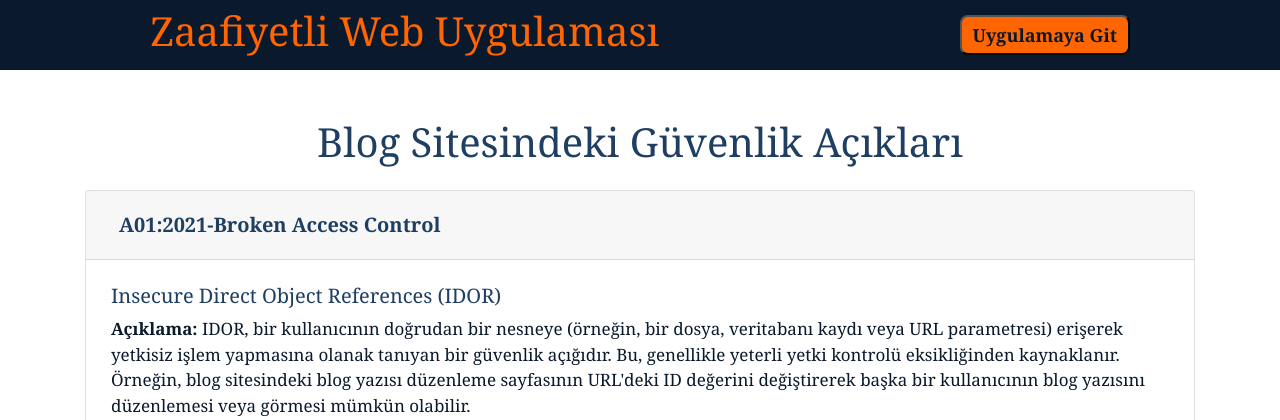
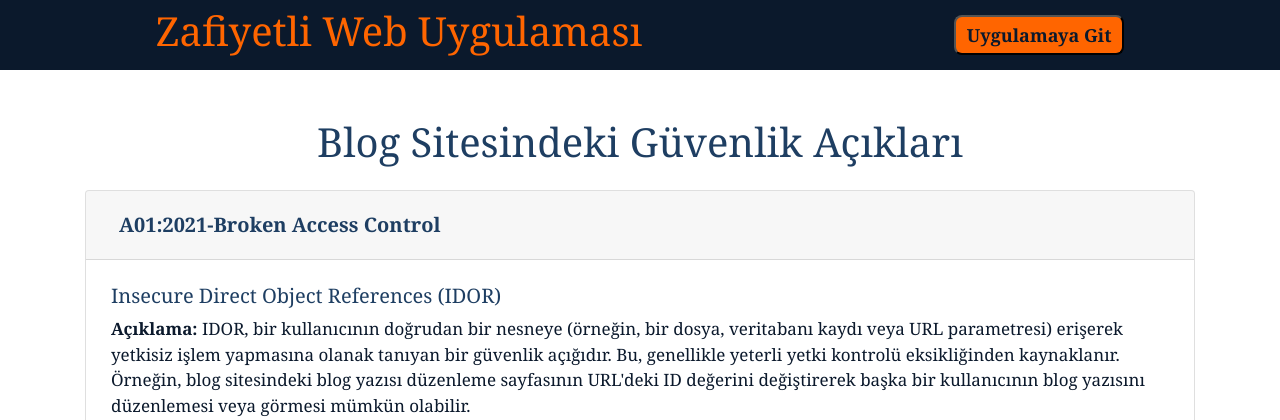
Before and after one commit to abdulkadirsoyuk/Zafiyetli-Web-Uygulmasi, a PHP site: page / in a window 1280 px wide. Shown: the top 420 px of the page. Run offline with PHP 8.4, Linux system fonts and the light colour scheme.

Commit message:
Update index.php

```diff
--- a/index.php
+++ b/index.php
@@ -3,14 +3,14 @@
 <head>
     <meta charset="UTF-8">
     <meta name="viewport" content="width=device-width, initial-scale=1.0">
-    <title>Zaafiyetli Web Uygulaması</title>
+    <title>Zafiyetli Web Uygulaması</title>
 
     <link rel="stylesheet" href="https://cdn.jsdelivr.net/npm/bootstrap@4.4.1/dist/css/bootstrap.min.css" integrity="sha384-Vkoo8x4CGsO3+Hhxv8T/Q5PaXtkKtu6ug5TOeNV6gBiFeWPGFN9MuhOf23Q9Ifjh" crossorigin="anonymous">
    <link rel="stylesheet" href="assets/styles/index.css">
 </head>
 <body>
 <header>
-<h1>Zaafiyetli Web Uygulaması</h1>
+<h1>Zafiyetli Web Uygulaması</h1>
 <button class="zbtn">
     <a href="blog.php"> Uygulamaya Git  </a>
     </button>
```
